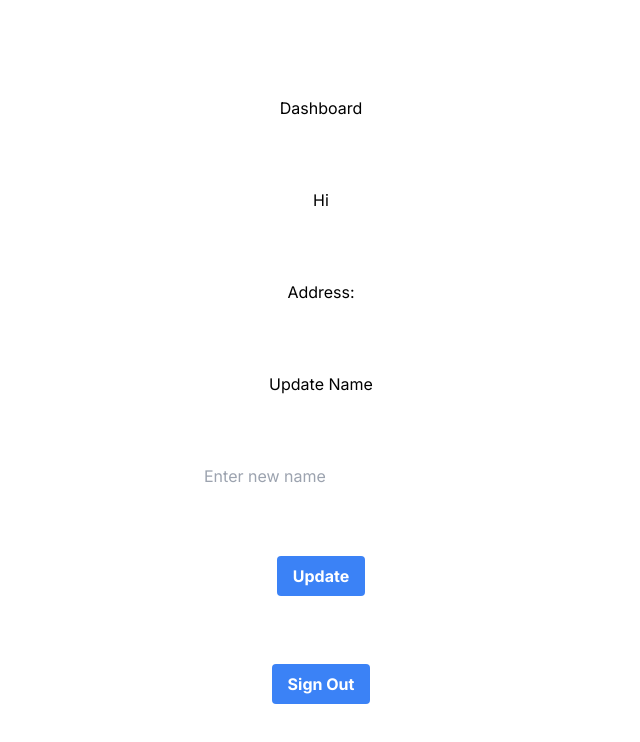
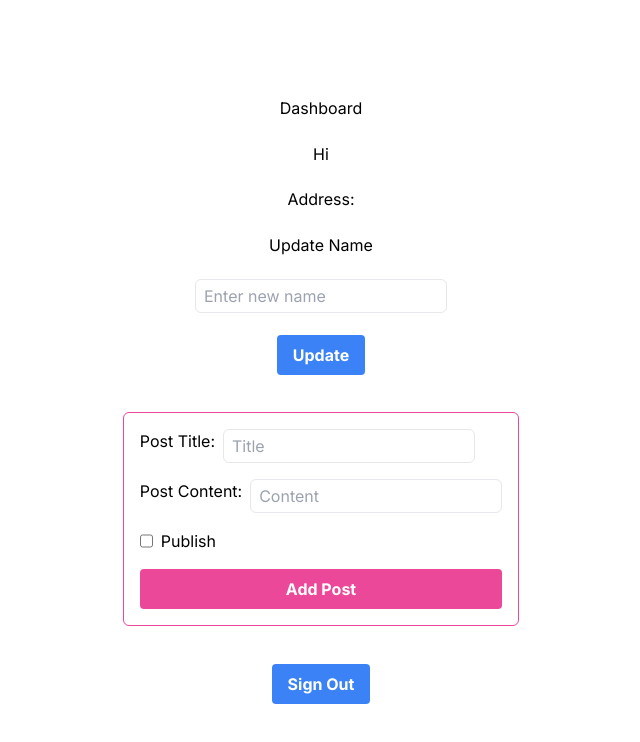
Before and after one commit to damla/nextjs-w-app-router-starter, a Next.js app: page /dashboard in a window 1280 px wide. Shown: the top 742 px of the page, without its empty margins (319-959 px from the left). Built offline with nearby package versions, Linux system fonts and the light colour scheme; no server answers.

Commit message:
[#18]feat: implement UI for listing the posts

```diff
--- a/src/app/api/posts/route.ts
+++ b/src/app/api/posts/route.ts
@@ -46,7 +46,7 @@ export async function POST(request: NextRequest) {
       const json = await request.json();
 
       const post = await prisma.post.create({
-        data: json
+        data: { authorId: token.id, ...json }
       });
 
       return new NextResponse(JSON.stringify(post), {
--- a/src/app/auth/signin/page.tsx
+++ b/src/app/auth/signin/page.tsx
@@ -3,6 +3,7 @@
 import { useState } from 'react';
 import { useRouter } from 'next/navigation';
 import { signIn } from 'next-auth/react';
+import Button from '@/app/components/general/button';
 
 interface CredentialData {
   email: string;
@@ -97,12 +98,12 @@ export default function SignInPage() {
             </div>
 
             <div>
-              <button
+              <Button
                 type="submit"
                 className="flex w-full justify-center rounded-md bg-indigo-600 px-3 py-1.5 text-sm font-semibold leading-6 text-white shadow-sm hover:bg-indigo-500 focus-visible:outline focus-visible:outline-2 focus-visible:outline-offset-2 focus-visible:outline-indigo-600"
               >
                 Login
-              </button>
+              </Button>
             </div>
           </form>
         </div>
--- a/src/app/auth/signup/page.tsx
+++ b/src/app/auth/signup/page.tsx
@@ -2,6 +2,7 @@
 
 import { useState } from 'react';
 import { useRouter } from 'next/navigation';
+import Button from '@/app/components/general/button';
 
 interface UserData {
   name: string;
@@ -12,13 +13,14 @@ interface UserData {
 
 export default function SignUpPage() {
   const router = useRouter();
+
+  const [error, setError] = useState<string>();
   const [data, setData] = useState<UserData>({
     name: '',
     email: '',
     address: '',
     password: ''
   });
-  const [error, setError] = useState<string>();
 
   const registerUser = async (e: React.FormEvent<HTMLFormElement>) => {
     e.preventDefault();
@@ -153,12 +155,12 @@ export default function SignUpPage() {
             </div>
 
             <div>
-              <button
+              <Button
                 type="submit"
                 className="flex w-full justify-center rounded-md bg-indigo-600 px-3 py-1.5 text-sm font-semibold leading-6 text-white shadow-sm hover:bg-indigo-500 focus-visible:outline focus-visible:outline-2 focus-visible:outline-offset-2 focus-visible:outline-indigo-600"
               >
                 Sign Up
-              </button>
+              </Button>
             </div>
           </form>
         </div>
--- /dev/null
+++ b/src/app/components/authentication/sign-out-button.tsx
@@ -0,0 +1,17 @@
+'use client';
+
+import { signOut } from 'next-auth/react';
+import Button from '@/app/components/general/button';
+
+interface Props {
+  className?: string;
+}
+
+export default function SignOutButton({ className }: Props) {
+  const handleSignOut = () => signOut({ callbackUrl: '/' });
+  return (
+    <Button className={className} type="button" onClick={handleSignOut}>
+      Sign Out
+    </Button>
+  );
+}
--- /dev/null
+++ b/src/app/components/general/button.tsx
@@ -0,0 +1,23 @@
+'use client';
+
+import { ReactNode } from 'react';
+
+interface Props {
+  type?: 'button' | 'reset' | 'submit';
+  onClick?: VoidFunction;
+  className?: string;
+  children: ReactNode;
+}
+
+export default function Button({
+  type = 'button',
+  onClick,
+  className,
+  children
+}: Props) {
+  return (
+    <button className={className} type={type} onClick={onClick}>
+      {children}
+    </button>
+  );
+}
--- a/src/app/components/list-users.tsx
+++ /dev/null
@@ -1,35 +0,0 @@
-'use client';
-
-import { Post } from '@prisma/client';
-import React, { cache, use } from 'react';
-import { useSession } from 'next-auth/react';
-import { redirect } from 'next/navigation';
-import { url } from '../utils/env';
-
-const getPosts = cache(() => fetch(`${url}/api/posts`).then(res => res.json()));
-
-export default function ListPosts() {
-  const { data: session } = useSession({
-    required: true,
-    onUnauthenticated() {
-      redirect('/auth/signin');
-    }
-  });
-
-  if (!session?.user) return;
-
-  let posts = use<Post[]>(getPosts());
-  return (
-    <div className="pt-10 flex gap-20">
-      {posts &&
-        posts.map(post => (
-          <div
-            key={post.id}
-            className="flex w-full justify-center items-center flex-col border-b border-gray-300 bg-gradient-to-b from-zinc-200 pb-6 pt-8 backdrop-blur-2xl lg:static lg:w-auto lg:rounded-xl lg:border lg:bg-gray-200 lg:p-4 dark:text-black"
-          >
-            {post.content}
-          </div>
-        ))}
-    </div>
-  );
-}
--- /dev/null
+++ b/src/app/components/posts/list-posts.tsx
@@ -0,0 +1,36 @@
+import { Post } from '@prisma/client';
+
+async function getListData(): Promise<Post[]> {
+  const res = await fetch('http://localhost:3000/api/posts');
+
+  if (!res.ok) {
+    // TODO: refactor this error part
+    // This will activate the closest `error.js` Error Boundary
+    throw new Error('Failed to fetch data');
+  }
+  return res.json();
+}
+
+export default async function ListPosts() {
+  const posts: Post[] = await getListData();
+
+  if (posts.length === 0) return <p>No Posts found.</p>;
+
+  return (
+    <div className="pt-10 flex gap-20">
+      {posts &&
+        posts.map(
+          post =>
+            post.isPublished && (
+              <div
+                key={post.id}
+                className="flex w-full justify-center items-center flex-col border-b border-gray-300 bg-gradient-to-b from-zinc-200 pb-6 pt-8 backdrop-blur-2xl lg:static lg:w-auto lg:rounded-xl lg:border lg:bg-gray-200 lg:p-4 dark:text-black"
+              >
+                {post.title}
+                {post.content}
+              </div>
+            )
+        )}
+    </div>
+  );
+}
--- a/src/app/dashboard/page.tsx
+++ b/src/app/dashboard/page.tsx
@@ -1,12 +1,53 @@
 'use client';
 
 import { useSession } from 'next-auth/react';
-import { signOut } from 'next-auth/react';
+import { useRouter } from 'next/navigation';
 import { useState } from 'react';
+import SignOutButton from '@/app/components/authentication/sign-out-button';
+import Button from '@/app/components/general/button';
+
+interface PostData {
+  title: string;
+  content: string;
+  isPublished: boolean;
+}
 
 export default function Dashboard() {
+  const router = useRouter();
+  const { data: session, update } = useSession();
+
+  const [error, setError] = useState<string>('');
   const [newName, setNewName] = useState<string>('');
-  const { data: session, status, update } = useSession();
+  const [post, setPost] = useState<PostData>({
+    title: '',
+    content: '',
+    isPublished: false
+  });
+  const addPost = async (e: React.FormEvent<HTMLFormElement>) => {
+    e.preventDefault();
+
+    const response = await fetch('/api/posts', {
+      method: 'POST',
+      headers: { 'Content-Type': 'application/json' },
+      body: JSON.stringify({ ...post })
+    });
+    if (response.ok) {
+      router.refresh();
+      router.push('/');
+    } else {
+      const error = await response.text();
+      setError(error);
+      resetForm();
+    }
+  };
+
+  const resetForm = () => {
+    setPost({
+      title: '',
+      content: '',
+      isPublished: false
+    });
+  };
 
   return (
     <div className="flex min-h-screen flex-col items-center justify-between p-24">
@@ -17,6 +58,7 @@ export default function Dashboard() {
       <input
         type="text"
         placeholder="Enter new name"
+        className="border border-gray-200 rounded-md px-2 py-1"
         value={newName}
         onChange={e => setNewName(e.target.value)}
       />
@@ -26,12 +68,56 @@ export default function Dashboard() {
       >
         Update
       </button>
-      <button
-        onClick={() => signOut({ callbackUrl: '/' })}
-        className="bg-blue-500 hover:bg-blue-700 text-white font-bold py-2 px-4 rounded"
+      <form
+        onSubmit={addPost}
+        className="flex flex-col my-4 gap-4 border border-pink-500 rounded-md p-4"
       >
-        Sign Out
-      </button>
+        <div className="flex gap-2">
+          <label htmlFor="postTitle">Post Title: </label>
+          <input
+            id="postTitle"
+            type="text"
+            placeholder="Title"
+            className="border border-gray-200 rounded-md px-2 py-1"
+            value={post.title}
+            onChange={e => {
+              setPost({ ...post, title: e.target.value });
+            }}
+          />
+        </div>
+        <div className="flex gap-2">
+          <label htmlFor="postContent">Post Content: </label>
+          <input
+            id="postContent"
+            type="text"
+            placeholder="Content"
+            className="border border-gray-200 rounded-md px-2 py-1"
+            value={post.content}
+            onChange={e => {
+              setPost({ ...post, content: e.target.value });
+            }}
+          />
+        </div>
+        <div className="flex gap-2">
+          <input
+            id="publishCheckbox"
+            type="checkbox"
+            checked={post.isPublished}
+            onChange={e => {
+              setPost({ ...post, isPublished: e.target.checked });
+            }}
+          />
+          <label htmlFor="publishCheckbox">Publish</label>
+        </div>
+        {error && <p>{error}</p>}
+        <Button
+          type="submit"
+          className="bg-pink-500 hover:bg-pink-700 text-white font-bold py-2 px-4 rounded"
+        >
+          Add Post
+        </Button>
+      </form>
+      <SignOutButton className="bg-blue-500 hover:bg-blue-700 text-white font-bold py-2 px-4 rounded" />
     </div>
   );
 }
--- a/src/app/server-page/page.tsx
+++ /dev/null
@@ -1,12 +0,0 @@
-import { getServerSession } from 'next-auth';
-import { authOptions } from '../utils/auth-options';
-
-export default async function ServerPage() {
-  const session = await getServerSession(authOptions);
-
-  return (
-    <main className="flex flex-col min-h-screen items-start p-24">
-      {session?.user?.name}
-    </main>
-  );
-}
```
Also changed, not shown: src/app/page.tsx (+15 -8 lines), 2 other files (tests, documents, lock files or other folders).
